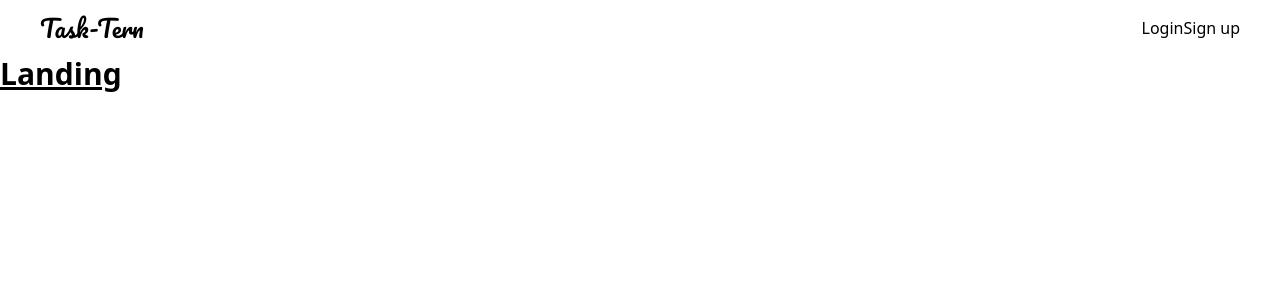
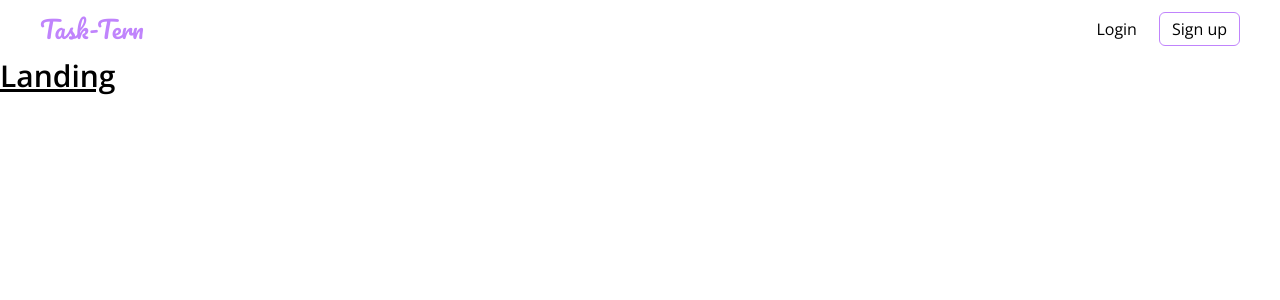
Before and after one commit to TechyCredeski/Task-Tern, a React (Vite) app: page / in a window 1280 px wide. Shown: the top 300 px of the page. Built offline with nearby package versions, Linux system fonts and the light colour scheme.

Commit message:
FINISHED NAV

```diff
--- a/src/App.jsx
+++ b/src/App.jsx
@@ -3,7 +3,7 @@ import Landing from "./pages/Landing"
 function App() {
 
   return (
-    <Landing/>
+    <Landing />
   )
 }
 
--- a/src/components/Nav.jsx
+++ b/src/components/Nav.jsx
@@ -3,10 +3,10 @@
 export default function Nav() {
 return (
 <nav className="flex items-center justify-between p-3 px-10 w-full">
-    <h1 className="text-2xl font-pacifico">Task-Tern</h1>
-    <div className="flex items-center justify-between">
-        <button >Login</button>
-        <button>Sign up</button>
+    <h1 className="text-2xl font-pacifico text-purple-400">Task-Tern</h1>
+    <div className="flex items-center justify-between space-x-0.5 ">
+        <button className="mx-2 p-1 px-3 rounded-md hover:bg-purple-200">Login</button>
+        <button className="p-1 px-3 border border-purple-400 rounded-md hover:bg-purple-400">Sign up</button>
     </div>
 </nav>
 )
--- a/src/pages/Landing.jsx
+++ b/src/pages/Landing.jsx
@@ -2,10 +2,10 @@ import Nav from "../components/Nav"
 
 export default function Landing() {
 return (
-    <>
+    <div className= "background-color: rgb(255 255 255); font-openSans">
     <Nav/>
     <h1 className="text-3xl font-bold underline">Landing</h1>
-    </>
+    </div>
 
 )
 }
```
